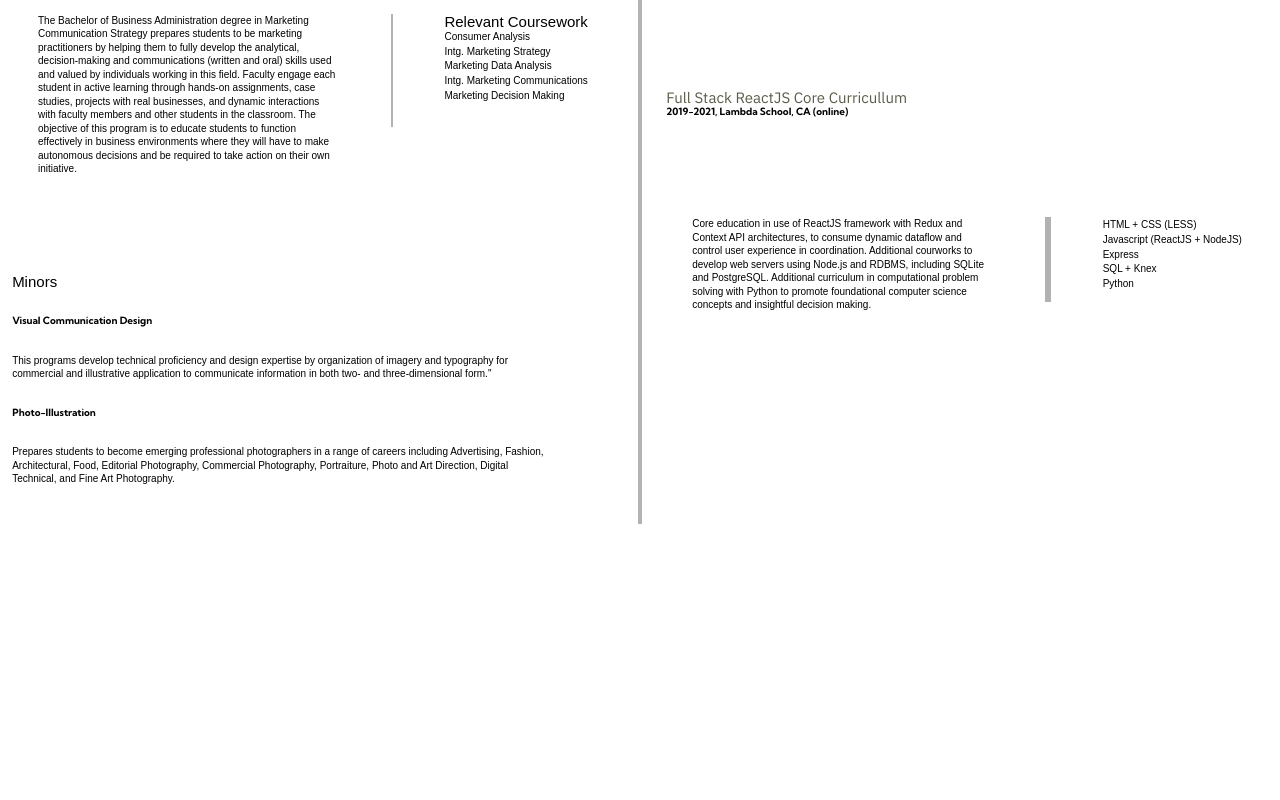
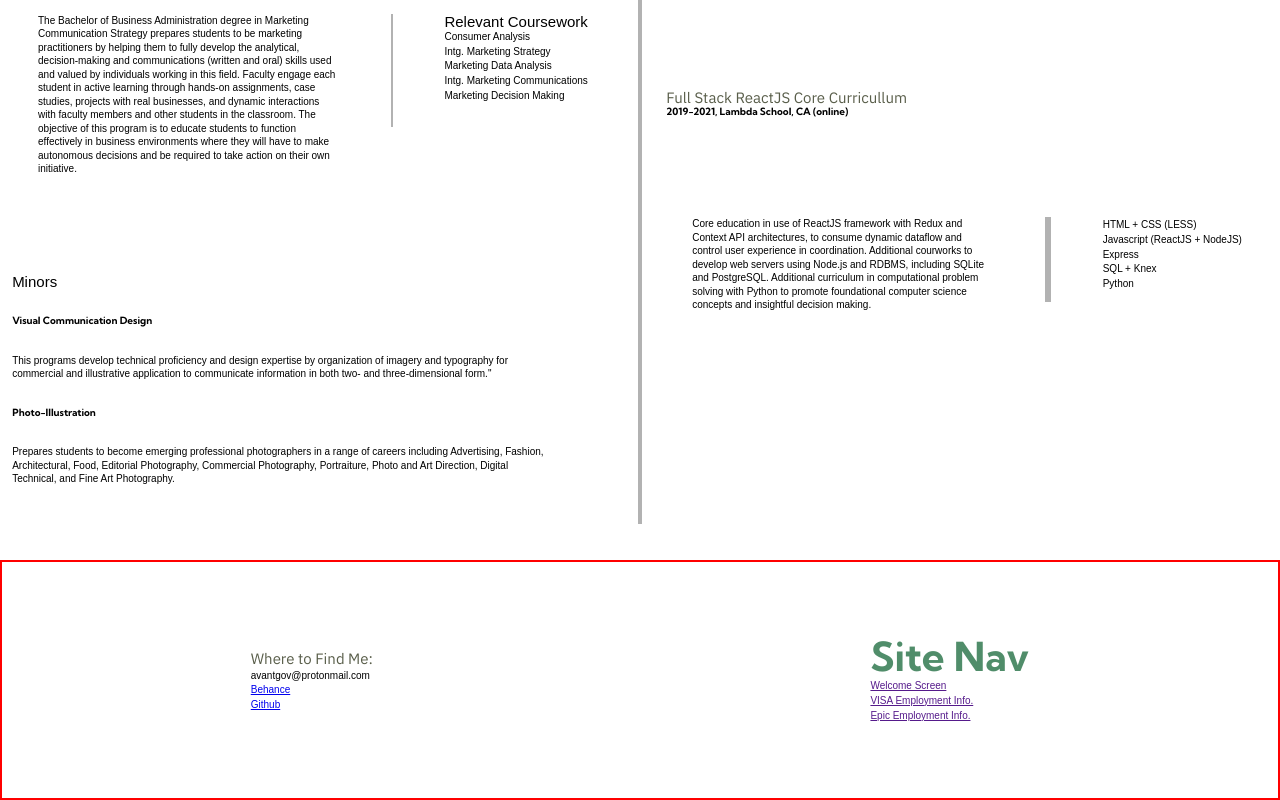
Before and after one commit to AvantGov/resume, a React (Create React App) app in the folder resume__client/: page /about in a window 1280 px wide. Shown: the part 1655-2455 px from the top of the page. Before the commit the page ends 2215 px from the top, so only its background shows below. Built offline with nearby package versions, Linux system fonts and the light colour scheme; a web font is replaced by a local one.

Commit message:
added footer content with some link coordination as well as site navigation that still needds navigation support LOL haven't added that yet in this commit whoops.

```diff
--- a/resume__client/src/App.css
+++ b/resume__client/src/App.css
@@ -820,7 +820,16 @@ h2 {
   height: 90%;
 }
 
+/*  *STYLING SUPPORT FOR CONTACT AND FOOTER SECTIONS* */
+.Footer {
+  border: 2px solid red;
+  height: 30vh;
+  width: 100%;
+  display: flex;
+  justify-content: space-around;
+  align-items: center;
 
+}
 
 
 
--- a/resume__client/src/App.js
+++ b/resume__client/src/App.js
@@ -12,6 +12,7 @@ import Skills__Programming from './Components/Skills__Programming';
 import Welcome from './Components/Welcome';
 import JobsHeader from './Components/JobsHeader';
 import Education from './Components/Education'
+import Footer from './Components/Footer';
 
 
 
@@ -81,6 +82,9 @@ function App() {
         <Education />
       </Route>
 
+      <Route exact path='/about'>
+        <Footer />
+      </Route>
     </div>
   );
 }
--- a/resume__client/src/Components/Contact.js
+++ b/resume__client/src/Components/Contact.js
@@ -0,0 +1,25 @@
+import React from 'react';
+
+
+const Contact = () => {
+
+
+    return(
+        <div className='Contact'>
+            <h2 className='Contact__header'>Where to Find Me:</h2>
+            <div className="Contact__frame">
+                <ul className="frame__unlist">
+                    <li className='unlist__item'>avantgov@protonmail.com</li>
+                    <li className='unlist__item'>
+                        <a href='https://www.behance.net/AlexCouts' target='_blank' className='item__link'>Behance</a>
+                    </li>
+                    <li className='unlist__item'>
+                        <a href='https://github.com/AvantGov' target='_blank' className='item__link'>Github</a>
+                    </li>
+                </ul>
+            </div>
+        </div>
+    )
+};
+
+export default Contact;
--- a/resume__client/src/Components/Footer.js
+++ b/resume__client/src/Components/Footer.js
@@ -0,0 +1,15 @@
+import React from 'react';
+import SiteFooter from './SiteFooter';
+import Contact from './Contact';
+
+const Footer = () => {
+
+    return(
+        <div className='Footer'>
+            <Contact />
+            <SiteFooter />
+        </div>
+    )
+};
+
+export default Footer;
--- a/resume__client/src/Components/SiteFooter.js
+++ b/resume__client/src/Components/SiteFooter.js
@@ -0,0 +1,27 @@
+import React from 'react';
+import { Link } from 'react-router-dom';
+
+const SiteFooter = () => {
+
+    return(
+        <div className='SiteFooter'>
+            <h1 className='SiteFooter__header'>Site Nav</h1>
+            <ul className='SiteFooter__unlist'>
+                <Link className='SiteFooter__Link'>
+                    <li className='unlist__item'>Welcome Screen</li>
+                </Link>
+
+                <Link className='SiteFooter__Link'>
+                    <li className='unlist__item'>VISA Employment Info.</li>
+                </Link>
+
+                <Link className='SiteFooter__Link'>
+                    <li className='unlist__item'>Epic Employment Info.</li>
+                </Link>
+            </ul>
+        </div>
+    )
+};
+
+
+export default SiteFooter;
```
